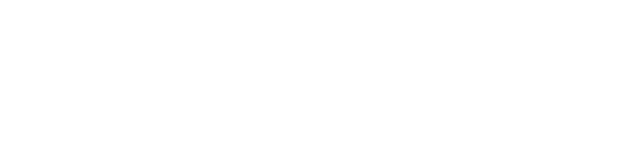
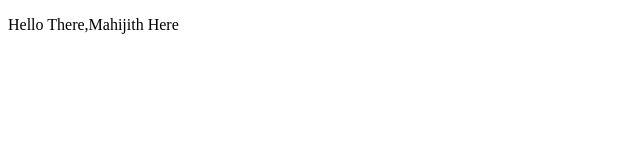
Before and after one commit to MahijithMenon/MahijithMenon-website, a plain HTML site: page index.html in a window 1280 px wide. Shown: the whole page, without its empty margins (0-640 px from the left). Drawn offline with Linux system fonts and the light colour scheme.

Commit message:
Update index.html

```diff
--- a/index.html
+++ b/index.html
@@ -7,6 +7,6 @@
     <title>Portfolio</title>
 </head>
 <body>
-
+    <p>Hello There,Mahijith Here</p>
 </body>
 </html>
```
